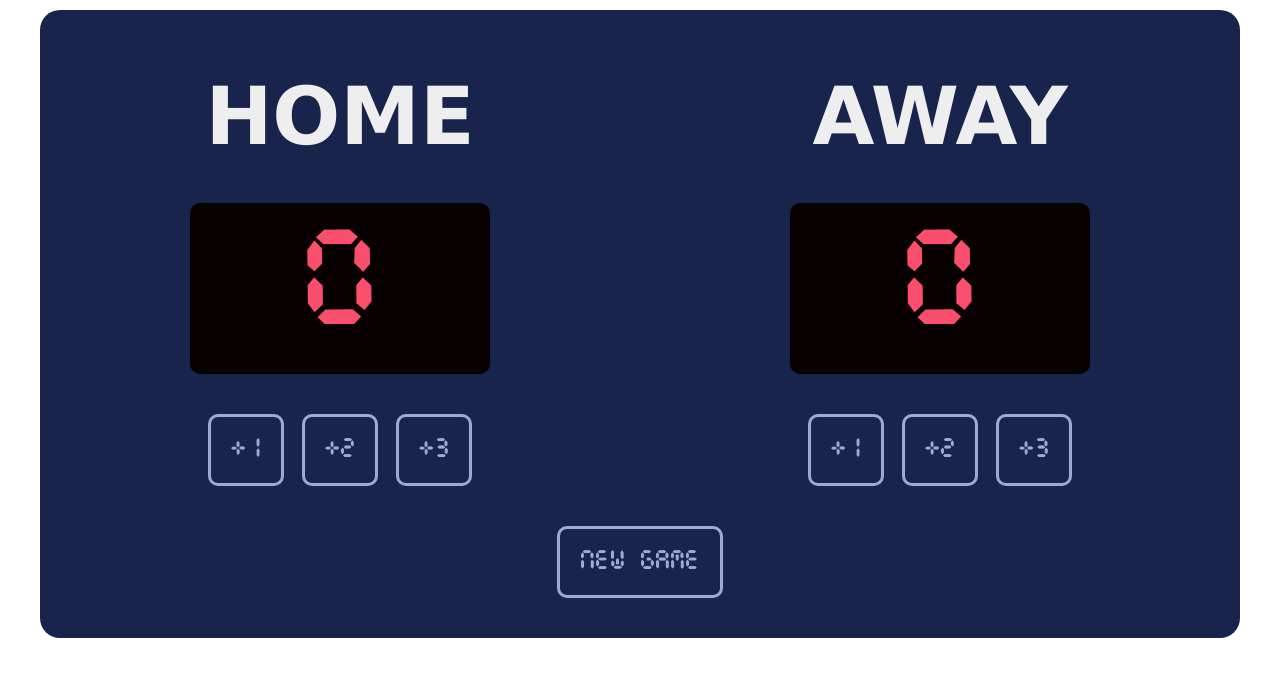
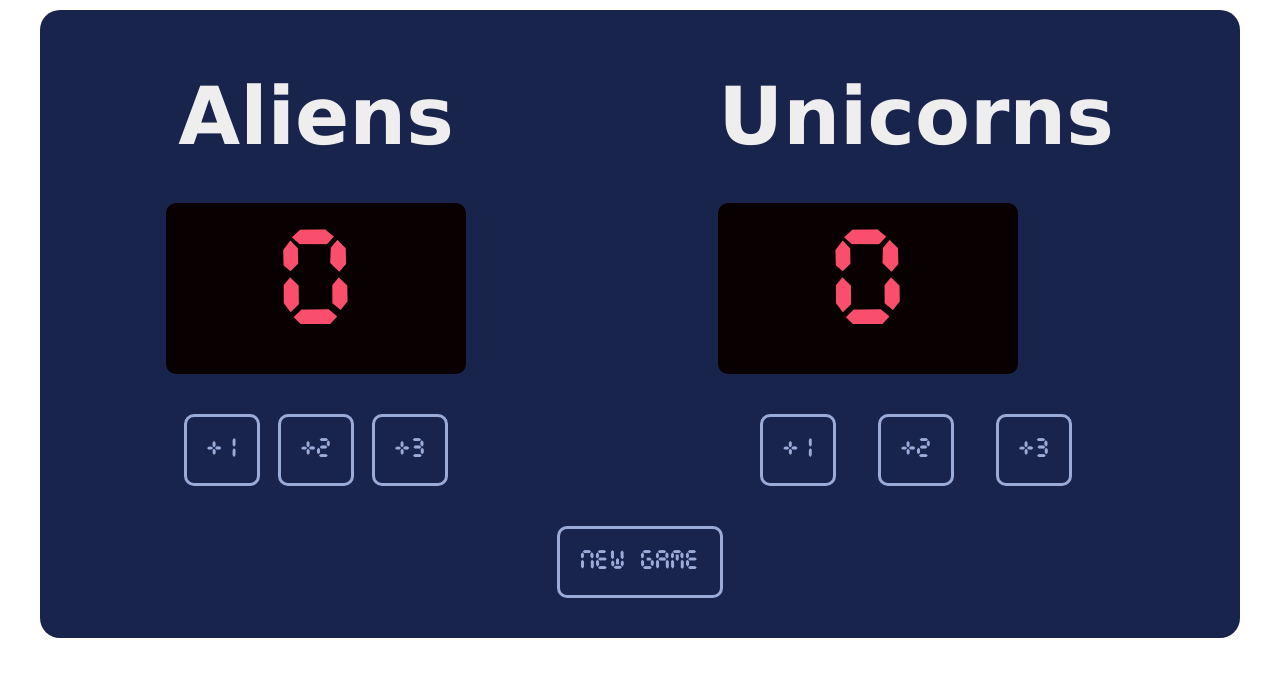
Before and after one commit to maxkdavis/basketball-scorecard, a plain HTML site: page index.html in a window 1280 px wide. Drawn offline with Linux system fonts and the light colour scheme.

Commit message:
Add customized team names

```diff
--- a/index.html
+++ b/index.html
@@ -10,7 +10,7 @@
     <div class="container">
       <div class="scoreboards">
         <div class="score">
-          <h1>HOME</h1>
+          <h1>Aliens</h1>
           <div class="black-box">
             <p class="score-home">0</p>
           </div>
@@ -22,7 +22,7 @@
         </div>
 
         <div class="score">
-          <h1>AWAY</h1>
+          <h1>Unicorns</h1>
           <div class="black-box">
             <p class="score-guest">0</p>
           </div>
```
